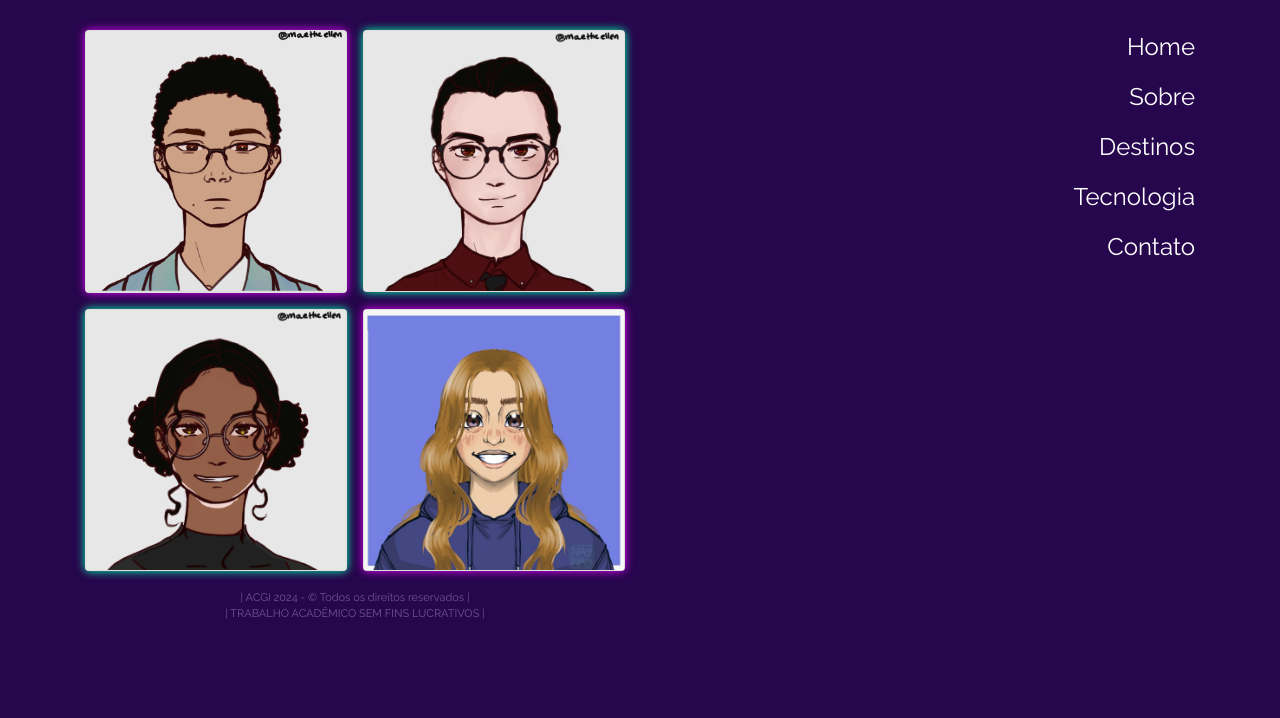
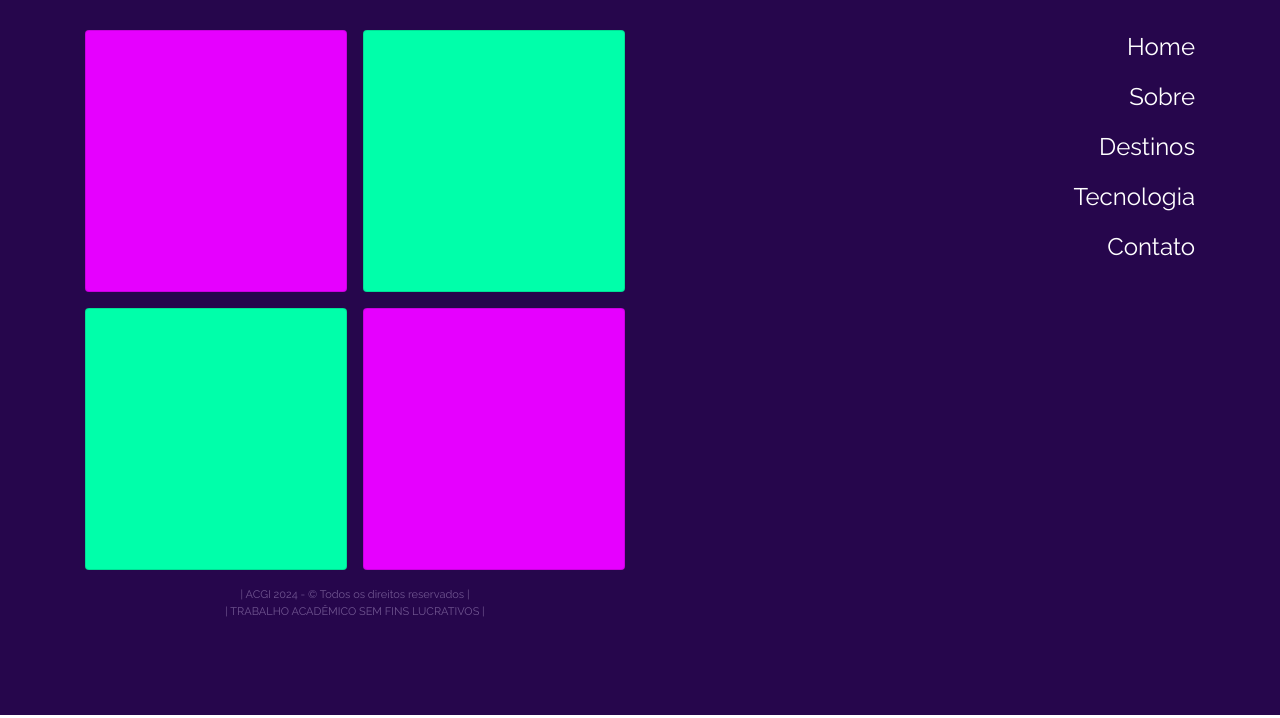
Before and after one commit to alyorifur/turismo_espacial, a plain HTML site: page index.html in a window 1280 px wide. Shown: the part 962-1680 px from the top of the page. Drawn offline with Linux system fonts and the light colour scheme.

Commit message:
mudar os avatares

```diff
--- a/index.html
+++ b/index.html
@@ -486,10 +486,10 @@
 						<div class="footer_logo">Turismo <span>espacial</span></div>
 						<div class="footer_text">
 							<div class="cards">
-								<div class="card"><img src="avatar-igor.png" alt="avatar"></div>
-								<div class="card"><img src="alyf_avatar.png" alt="avatar"></div>
-								<div class="card"><img src="carol-avatar.png" alt="avatar"></div>
-								<div class="card"><img src="gaby-avatar.jpg" alt="avatar"></div>
+								<div class="card"></div>
+								<div class="card"></div>
+								<div class="card"></div>
+								<div class="card"></div>
 							</div>
 
 						<div class="copyright"><!-- Link back to Colorlib can't be removed. Template is licensed under CC BY 3.0. -->
--- a/style.css
+++ b/style.css
@@ -219,14 +219,26 @@ textarea {
 
 .card {
     aspect-ratio: 1;
-    background-image: url(images/logo.png);
+    background-color: var(--cor1);
     background-position: center;
     background-size: cover;
+    transition: 0.8s ease;
+    transition-property: background-color box-shadow;
+}
+
+.card:nth-child(3n + 1) {
+    background-color: rgb(230, 0, 255);
+}
+
+.card:hover {
+    background-color: white;
     box-shadow: 0 0 10px var(--cor1);
 }
 
-.card:nth-child(3n + 1) {
+.card:nth-child(3n + 1):hover {
+    background-color: white;
     box-shadow: 0 0 10px rgb(230, 0, 255);
+
 }
 
 a {
```
